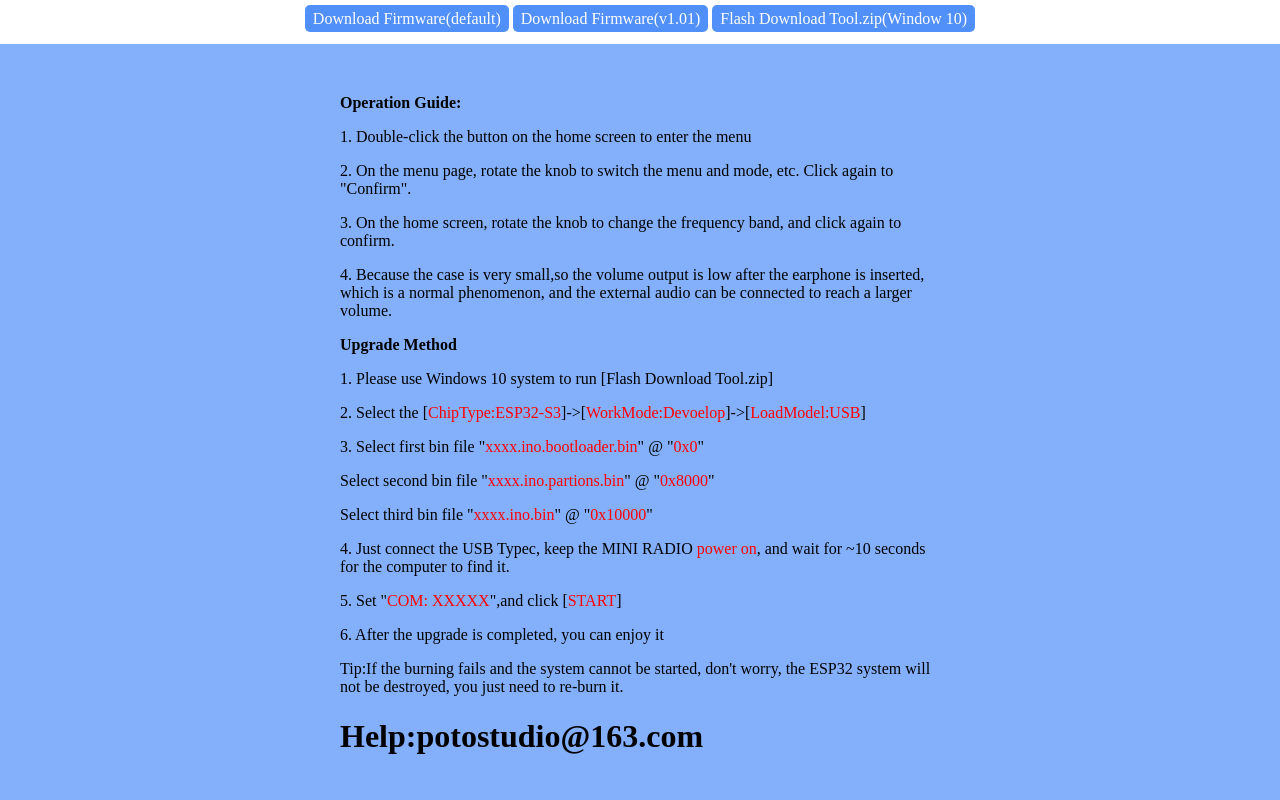
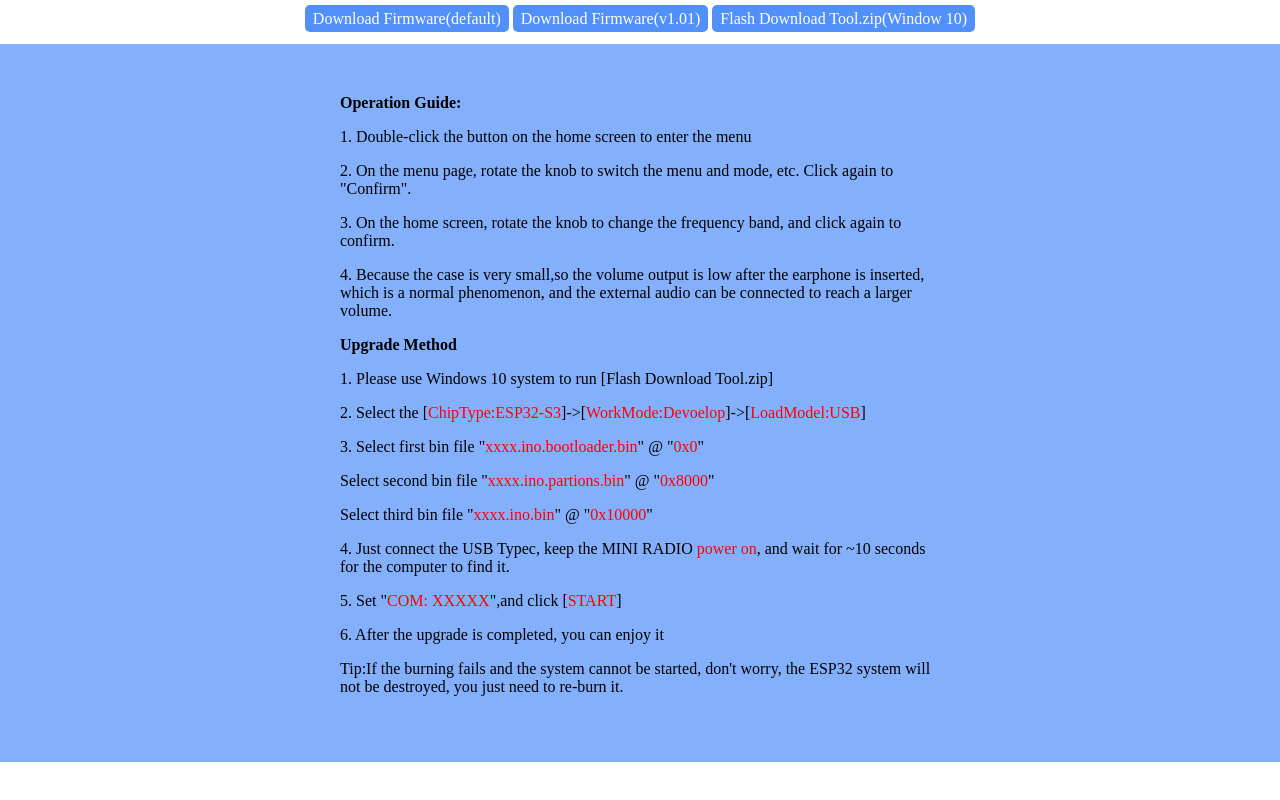
Before and after one commit to atsmini/atsmini.github.io, a plain HTML site: page index.html in a window 1280 px wide. Shown: the part 813-1613 px from the top of the page. After the commit the page ends 1575 px from the top, so only its background shows below. Drawn offline with Linux system fonts and the light colour scheme.

Commit message:
Update index.html

```diff
--- a/index.html
+++ b/index.html
@@ -133,7 +133,7 @@
             <p>Tip:<font>If the burning fails and the system cannot be started, don't worry, the ESP32 system will not be destroyed, you just need to re-burn it.</font></p>
         </div>
 	<div>
-		<span><h1>Help:potostudio@163.com</h1></span>
+		<!-- <span><h1>Help:potostudio@163.com</h1></span> -->
 	</div>
     </div>
 
```
